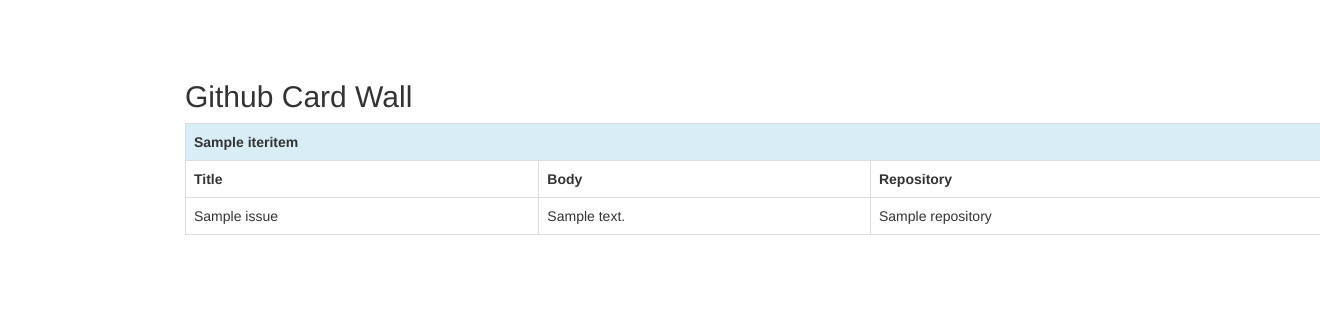
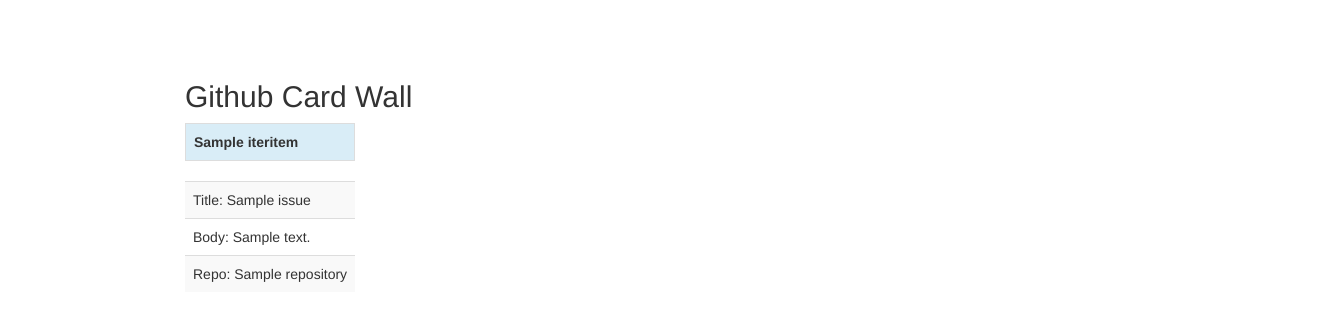
Before and after one commit to jineshpaloor/github-card-wall, a Flask app: template templates/index.html in a window 1320 px wide. Shown: the top 321 px of the page. Run offline with Flask 2, Linux system fonts and the light colour scheme; the template is opened without the code that fills it: most values are stand-ins (such as "Sample title", 1, 10 or a date in 2020); lists and menus that the app fills with data are empty; some libraries are stand-ins or nearby versions.

Commit message:
labels are arranged in one row

```diff
--- a/templates/index.html
+++ b/templates/index.html
@@ -1,21 +1,22 @@
 {% extends "base.html" %}
 {% block content %}
     <h2>Github Card Wall</h2>
+    <table>
+    <tr>
     {% for label, issue_list in issues_dict.iteritems() %}
-    <table class="table table-bordered">
+      <td>
+        <table class="table table-bordered">
         <tr class="info"><th colspan="3">{{ label }}</th></tr>
-        <tr>
-            <th>Title</th>
-            <th>Body</th>
-            <th>Repository</th>
-        </tr>
+        </table>
         {% for issue in issue_list %}
-        <tr>
-            <td>{{ issue.title }}</td>
-            <td>{{ issue.body }}</td>
-            <td>{{ issue.repository.name }}</td>
-        </tr>
+          <table class="table table-striped">
+            <tr><td>Title: {{ issue.title }}</td></tr>
+            <tr><td>Body: {{ issue.body }}</td></tr>
+            <tr><td>Repo: {{ issue.repository.name }}</td></tr>
+          </table>
         {% endfor %}
+      </td>
+    {% endfor %}
+    </tr>
     </table>
-    {% endfor %}
 {% endblock %}
```
